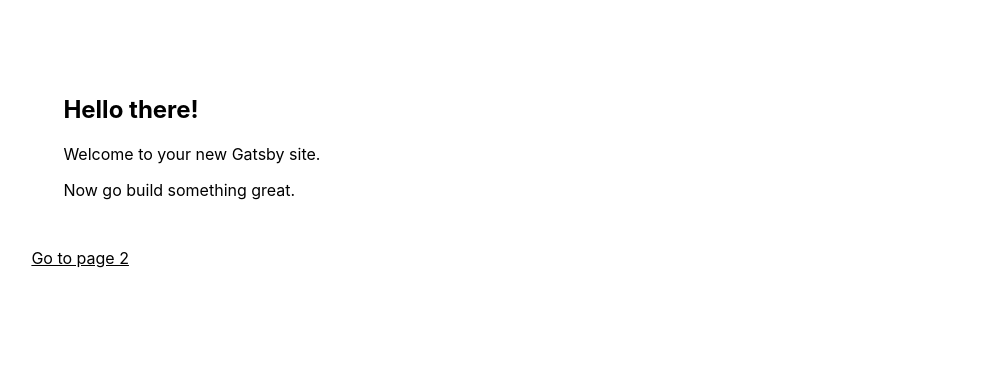
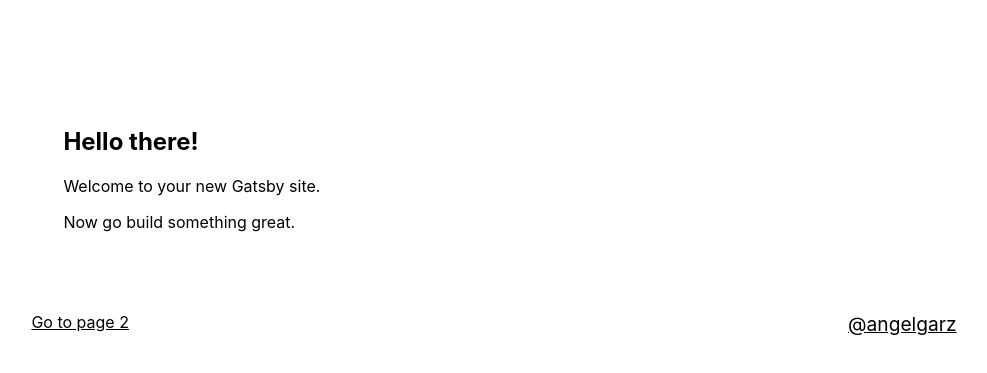
Before and after one commit to angelgarzz/dark-mode-styled-components, a Gatsby site: page / in a window 1280 px wide. Shown: the part 87-460 px from the top of the page, without its empty margins (146-1133 px from the left). Built offline with nearby package versions, Linux system fonts and the light colour scheme; Gatsby itself is replaced by a stand-in of ours.

Commit message:
added madeby section

```diff
--- a/src/components/ThemeContext.js
+++ b/src/components/ThemeContext.js
@@ -13,10 +13,6 @@ export const ThemeProvider = ({ children }) => {
 
   React.useEffect(() => {
     const root = window.document.documentElement;
-
-    // Because colors matter so much for the initial page view, we're
-    // doing a lot of the work in gatsby-ssr. That way it can happen before
-    // the React component tree mounts.
     const initialColorValue = root.style.getPropertyValue(
       INITIAL_COLOR_MODE_CSS_PROP
     );
--- a/src/constants/theme.js
+++ b/src/constants/theme.js
@@ -12,8 +12,8 @@ export const COLORS = {
         dark: '#fff', // White
     },
     title: {
-        light: '#0077ff',
-        dark: '#e22866',
+        light: '#0077ff', // Near black
+        dark: '#e22866', // Pink
     },
     soft: {
         light: '#eee', // Blue
--- a/src/pages/index.js
+++ b/src/pages/index.js
@@ -7,7 +7,14 @@ import Layout from "../components/Layout"
 const MainSection = styled.section`
   width: 100%;
   padding: 2rem;
+  margin: 2rem 0;
   background-color: var(--color-background2);
+`
+
+const MadeBy = styled.a`
+  color: var(--color-title);
+  font-size: 1.2rem;
+  float: right;
 `
 
 const IndexPage = () => (
@@ -17,7 +24,10 @@ const IndexPage = () => (
       <p>Welcome to your new Gatsby site.</p>
       <p>Now go build something great.</p>
     </MainSection>
-    <Link to="/page-2/">Go to page 2</Link> <br />
+    <div>
+      <Link to="/page-2/">Go to page 2</Link>
+      <MadeBy href="https://peakd.com/@angelgarz/" target="_blank">@angelgarz</MadeBy>
+    </div>
   </Layout>
 )
 
```
Also changed, not shown: README.md, gatsby-ssr.js (line endings or trailing spaces).
